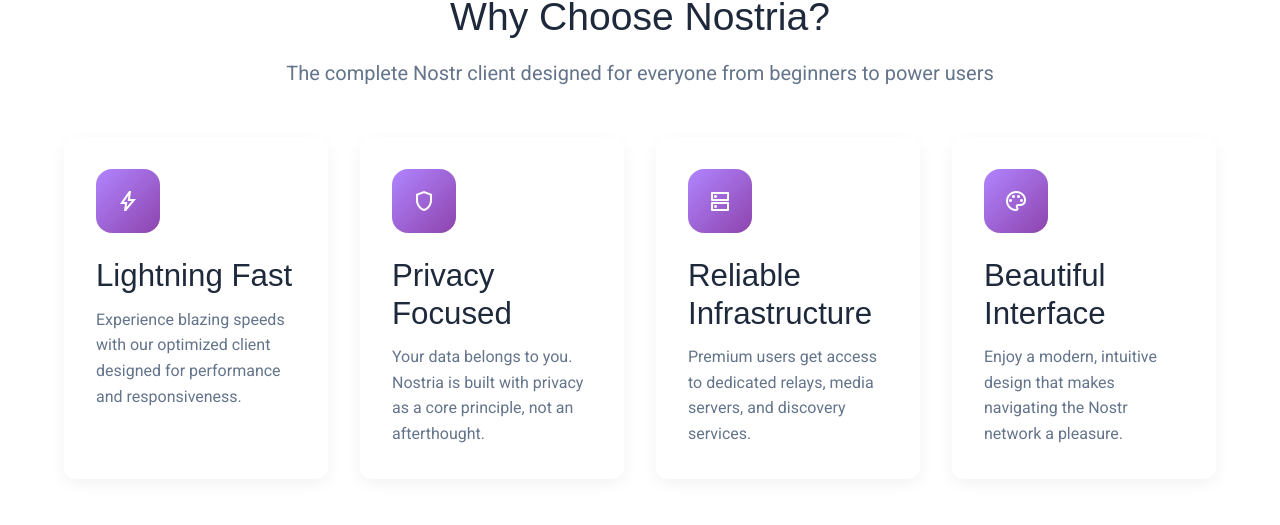
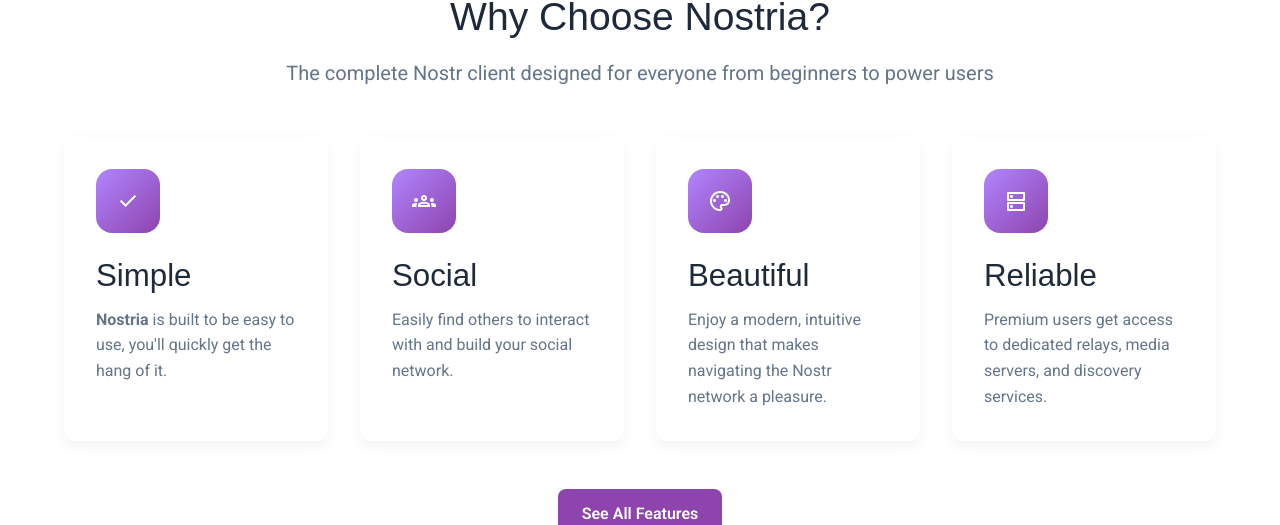
Before and after one commit to nostria-app/nostria-website, an Angular app: page / in a window 1280 px wide. Shown: the part 816-1341 px from the top of the page. Built offline with nearby package versions, Linux system fonts and the light colour scheme; a web font is replaced by a local one.

Commit message:
feat: Enhance features overview with new cards and updated descriptions

```diff
--- a/src/app/pages/home/home.component.html
+++ b/src/app/pages/home/home.component.html
@@ -44,7 +44,25 @@
     </div>
 
     <div class="features-grid">
+
       <div class="feature-card">
+        <div class="feature-icon">
+          <span class="material-symbols-outlined">done</span>
+        </div>
+        <h3>Simple</h3>
+        <p>
+          <strong>Nostria</strong> is built to be easy to use, you'll quickly get the hang of it.</p>
+      </div>
+
+      <div class="feature-card">
+        <div class="feature-icon">
+          <span class="material-symbols-outlined">groups</span>
+        </div>
+        <h3>Social</h3>
+        <p>Easily find others to interact with and build your social network.</p>
+      </div>
+
+      <!-- <div class="feature-card">
         <div class="feature-icon">
           <span class="material-symbols-outlined">bolt</span>
         </div>
@@ -58,23 +76,25 @@
         </div>
         <h3>Privacy Focused</h3>
         <p>Your data belongs to you. Nostria is built with privacy as a core principle, not an afterthought.</p>
+      </div> -->
+
+      <div class="feature-card">
+        <div class="feature-icon">
+          <span class="material-symbols-outlined">palette</span>
+        </div>
+        <h3>Beautiful</h3>
+        <p>Enjoy a modern, intuitive design that makes navigating the Nostr network a pleasure.</p>
       </div>
 
       <div class="feature-card">
         <div class="feature-icon">
           <span class="material-symbols-outlined">dns</span>
         </div>
-        <h3>Reliable Infrastructure</h3>
+        <h3>Reliable</h3>
         <p>Premium users get access to dedicated relays, media servers, and discovery services.</p>
       </div>
 
-      <div class="feature-card">
-        <div class="feature-icon">
-          <span class="material-symbols-outlined">palette</span>
-        </div>
-        <h3>Beautiful Interface</h3>
-        <p>Enjoy a modern, intuitive design that makes navigating the Nostr network a pleasure.</p>
-      </div>
+
     </div>
 
     <div class="text-center mt-lg">
```
